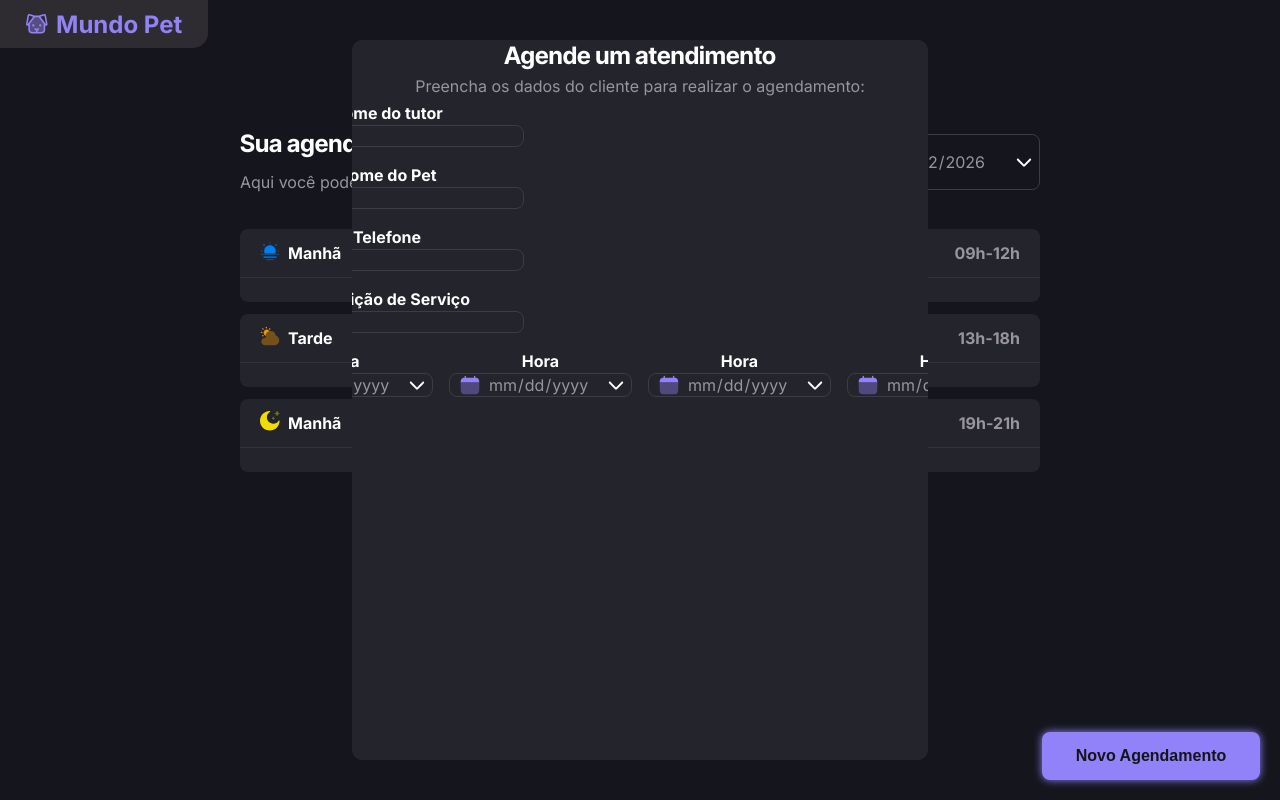
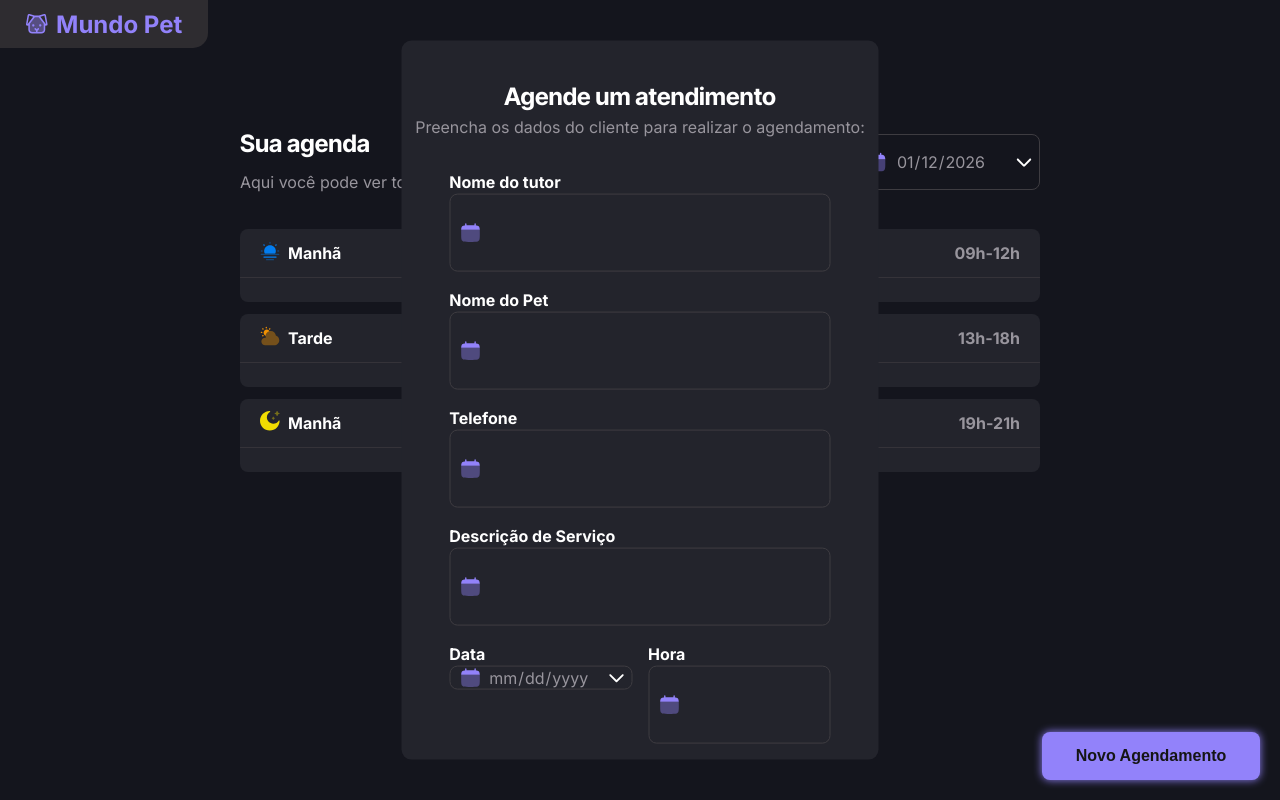
Before and after one commit to Lucas-O-S/PetShopSite, a website built with webpack: page src/index.html in a window 1280 px wide. Both pictures are taken after a click on the element "Novo Agendamento". Built offline with nearby package versions, Linux system fonts and the light colour scheme; data requests are answered from the project's data file; a web font is replaced by a local one.

Commit message:
Fix: melhorando modal

```diff
--- a/src/pages/scheduleModal.html
+++ b/src/pages/scheduleModal.html
@@ -47,10 +47,10 @@
             <div class="fieldRow">
 
                <div class="fieldArea-item">
-                  <label for="TutotName">Data</label>
+                  <label for="Date">Data</label>
                   <div class="customInput">
                      <img class="icon" src="./assets/svg/Calendar-Minimalistic--Streamline-Solar.svg" alt="calendario" srcset="">
-                     <input type="date" id="TutorName" name="TutotName" required />
+                     <input type="date" id="Date" name="Date" required />
                   </div>
                </div>
 
@@ -58,25 +58,10 @@
                   <label for="Hour">Hora</label>
                   <div class="customInput">
                      <img class="icon" src="./assets/svg/Calendar-Minimalistic--Streamline-Solar.svg" alt="calendario" srcset="">
-                     <input type="date" id="Hour" name="Hour" required />
+                     <input type="Text" id="Hour" name="Hour" required />
                   </div>
                </div>
 
-               <div class="fieldArea-item">
-                  <label for="Hour">Hora</label>
-                  <div class="customInput">
-                     <img class="icon" src="./assets/svg/Calendar-Minimalistic--Streamline-Solar.svg" alt="calendario" srcset="">
-                     <input type="date" id="Hour" name="Hour" required />
-                  </div>
-               </div>
-
-               <div class="fieldArea-item">
-                  <label for="Hour">Hora</label>
-                  <div class="customInput">
-                     <img class="icon" src="./assets/svg/Calendar-Minimalistic--Streamline-Solar.svg" alt="calendario" srcset="">
-                     <input type="date" id="Hour" name="Hour" required />
-                  </div>
-               </div>
 
             </div>
 
--- a/src/styles/modal.css
+++ b/src/styles/modal.css
@@ -13,10 +13,13 @@
 
 .scheduleModal-container {
 
-    min-width: 45%;
-    min-height: 90%;
+    padding-top: 2.5rem;
+
+    min-width: 27.938rem;
+    min-height: 85%;
     width: 29.813rem;
-    height: 40rem;
+    max-height: 90%;
+    max-width: 90%;
 
     border-radius: 0.625rem;
 
@@ -30,10 +33,9 @@
 
     background-color: var(--background-tertiary);
 
-    align-items: center;
+    align-items: stretch;
 
-    padding: 0;
-    margin: 0;
+    margin: auto ;
 
     overflow-y: auto;
 
@@ -41,21 +43,43 @@
 }
 
 .fieldArea{
+
+    padding-top: 1.75rem;
+
     display: flex;
     flex-direction: column;
-    align-items: flex-start;
+    width: 80%;
+    margin-left: auto;
+    margin-right: auto;
 }
 
 .fieldArea .fieldArea-item {
     margin-bottom: 1rem ;
+    width: 100%;
+
+}
+
+label{
+    display: block;
+    width: 100%;
+    text-align: left;
 }
 
 .fieldRow{
-    display: flex;
+    display: grid;
+    grid-template-columns: repeat(auto-fit, minmax(10rem, 1fr));
     gap: 1rem;
+    width: 100%;
+    justify-content: center;
+
+
 }
 
-.fieldRow > *{
-    flex: 1 1 10rem;
-    min-width: 0;
+.fieldArea-item .customInput{
+
+    width: 100%;
 }
+
+.fieldArea-item .customInput input[type="text"]{
+    min-height: 4.75rem;
+}
```
